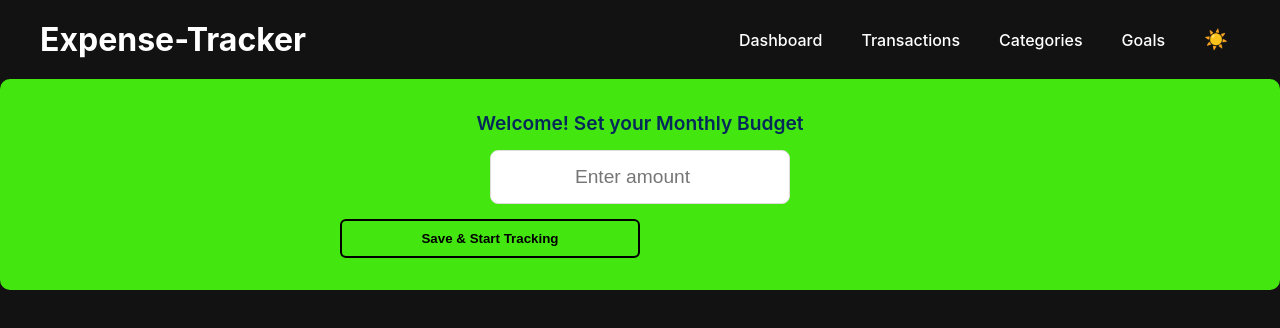
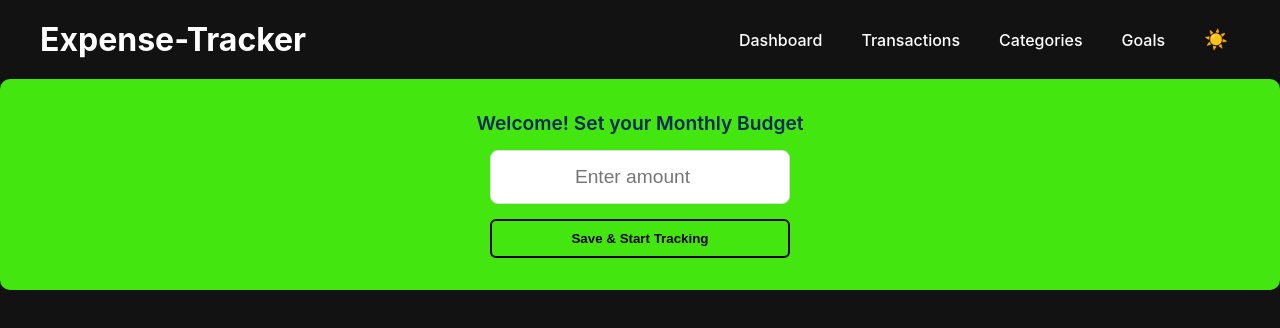
Before and after one commit to SumitSaharawat/React, a React (Vite) app in the folder ExpenseTracker/: page / in a window 1280 px wide. Shown: the top 328 px of the page. Built offline with nearby package versions, Linux system fonts and the light colour scheme.

Commit message:
updated goals

```diff
--- a/ExpenseTracker/src/components/Goals/Goal.jsx
+++ b/ExpenseTracker/src/components/Goals/Goal.jsx
@@ -25,7 +25,7 @@ const Goals = ({goals, setGoals}) => {
     return (
         <div className="goals-container">
             <button
-                className="btn-primary"
+                className="btn-goals"
                 onClick={() => setgoalsForms((prev) => (!prev))}
             >
                 {goalsform ? "Cancel" : "Add New Goal"}
@@ -64,6 +64,7 @@ const Goals = ({goals, setGoals}) => {
                     <div key={goal.id} className="goal-card">
                         <div className="goal-header">
                             <span className="goal-name">{goal.name}</span>
+                            <button>Contribute</button>
                             <span className="goal-amount">₹{goal.amount}</span>
                         </div>
                         <div className="goal-body">
--- a/ExpenseTracker/src/components/Goals/styles/Goals.css
+++ b/ExpenseTracker/src/components/Goals/styles/Goals.css
@@ -1,6 +1,6 @@
 /* Goals.css */
 
-.btn-primary {
+.btn-goals {
   background-color: #44E610;
   margin-left: -300px;
   color: black;
```
